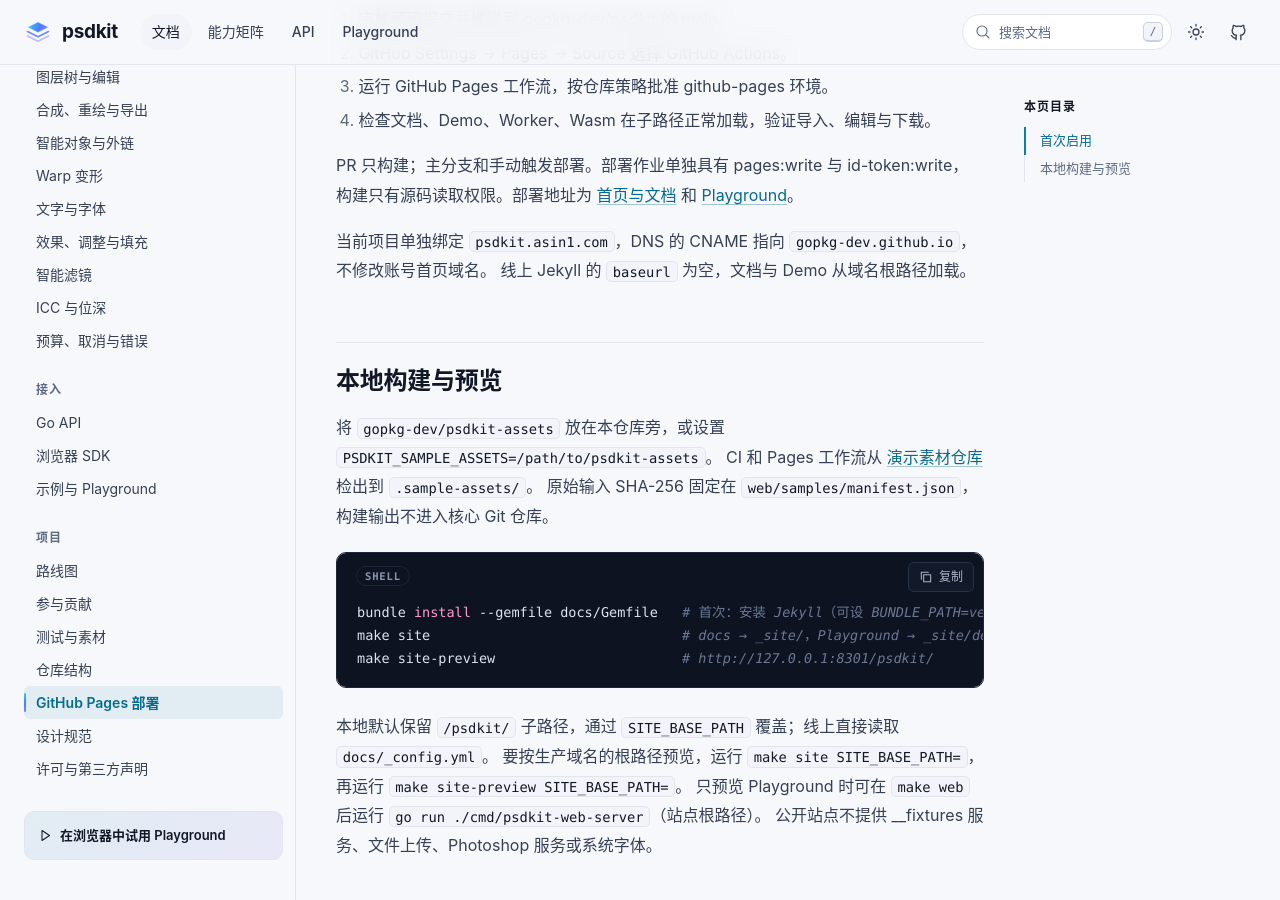
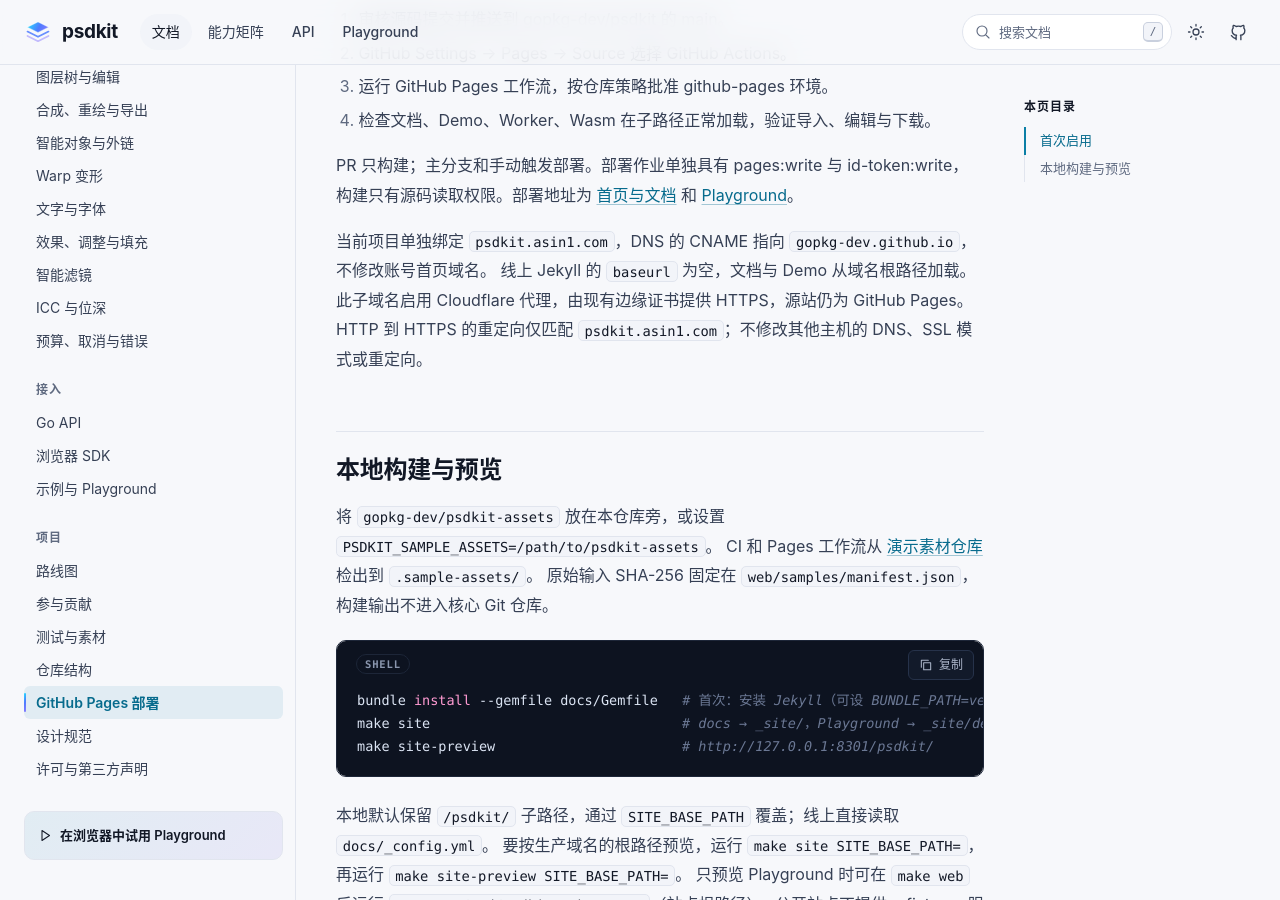
Before and after one commit to gopkg-dev/psdkit, a Jekyll site: the page built from docs/deployment.md, in a window 1280 px wide and 900 px high, scrolled down 1003 px. Built offline with Jekyll 4.4.1, drawn with Linux system fonts in a browser that asks for light colours.

Commit message:
docs: 说明 Pages 与 Cloudflare HTTPS 部署方式

```diff
--- a/docs/deployment.md
+++ b/docs/deployment.md
@@ -32,6 +32,8 @@
 
 当前项目单独绑定 `psdkit.asin1.com`，DNS 的 CNAME 指向 `gopkg-dev.github.io`，不修改账号首页域名。
 线上 Jekyll 的 `baseurl` 为空，文档与 Demo 从域名根路径加载。
+此子域名启用 Cloudflare 代理，由现有边缘证书提供 HTTPS，源站仍为 GitHub Pages。
+HTTP 到 HTTPS 的重定向仅匹配 `psdkit.asin1.com`；不修改其他主机的 DNS、SSL 模式或重定向。
 
 ## 本地构建与预览
 
```
